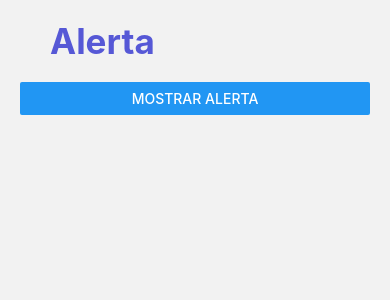
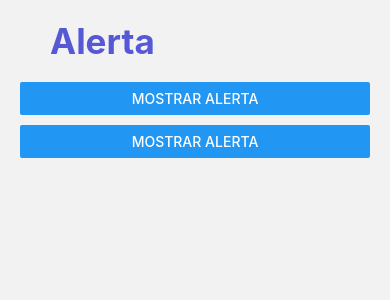
Before and after one commit to gejaga12/ListComponent-React-Native, a React Native app: screen /AlertScreen in a window 390 px wide. Shown: the top 300 px of the page. Built offline with nearby package versions, Linux system fonts and the light colour scheme.

Commit message:
Prompt Android

```diff
--- a/package.json
+++ b/package.json
@@ -16,6 +16,7 @@
     "react": "18.1.0",
     "react-native": "0.70.5",
     "react-native-gesture-handler": "^2.8.0",
+    "react-native-prompt-android": "^1.1.0",
     "react-native-safe-area-context": "^4.4.1",
     "react-native-screens": "^3.18.2",
     "react-native-vector-icons": "^9.2.0"
--- a/src/screens/AlertScreen.tsx
+++ b/src/screens/AlertScreen.tsx
@@ -1,11 +1,13 @@
 import React from 'react'
 import { Button, View, Alert } from 'react-native'
+import prompt from 'react-native-prompt-android';
 import { HeaderTitle } from '../components/HeaderTitle'
 import { styles } from '../theme/appTheme'
 
 export const AlertScreen = () => {
 
     const showAlert = () => {
+
         Alert.alert(
             "Estas viendo el titulo de la alerta",
             "Soy un subtitulo",
@@ -19,16 +21,35 @@ export const AlertScreen = () => {
                 {
                     text: '3ERO', onPress: () => console.log("Presionaste 3er boton")
                 }
-            ],{
-                cancelable: true
+            ], {
+            cancelable: true
+        }
+        );
+    }
+
+    const showPrompt = () => {
+
+        prompt(
+            'Soy el titulo de la Prompt',
+            'Soy un subtitulo de la Prompt',
+            [
+                { text: 'Cancel', onPress: () => console.log('Cancel Pressed'), style: 'cancel' },
+                { text: 'OK', onPress: password => console.log('OK Pressed, password: ' + password) },
+            ],
+            {
+                type: 'default',
+                cancelable: true,
+                defaultValue: '',
+                placeholder: 'Ingrese texto aquí'
             }
         );
+    }
 
 
-    }
 
     return (
         <View style={styles.globalMargin}>
+
             <HeaderTitle title={'Alerta'} />
 
             <Button
@@ -36,6 +57,13 @@ export const AlertScreen = () => {
                 onPress={showAlert}
             />
 
+            <View style={{ height: 10 }} />
+
+            <Button
+                title='Mostrar alerta'
+                onPress={showPrompt}
+            />
+
 
         </View>
     )
--- a/src/screens/Animation102Screen.tsx
+++ b/src/screens/Animation102Screen.tsx
@@ -1,5 +1,5 @@
 import React, { useRef } from 'react'
-import { StyleSheet, View, Animated, PanResponder, Text } from 'react-native'
+import { StyleSheet, View, Animated, PanResponder } from 'react-native'
 
 export const Animation102Screen = () => {
 
```
Also changed, not shown: src/screens/HomeScreen.tsx (+6 -7 lines), 1 other file (tests, documents, lock files or other folders).
